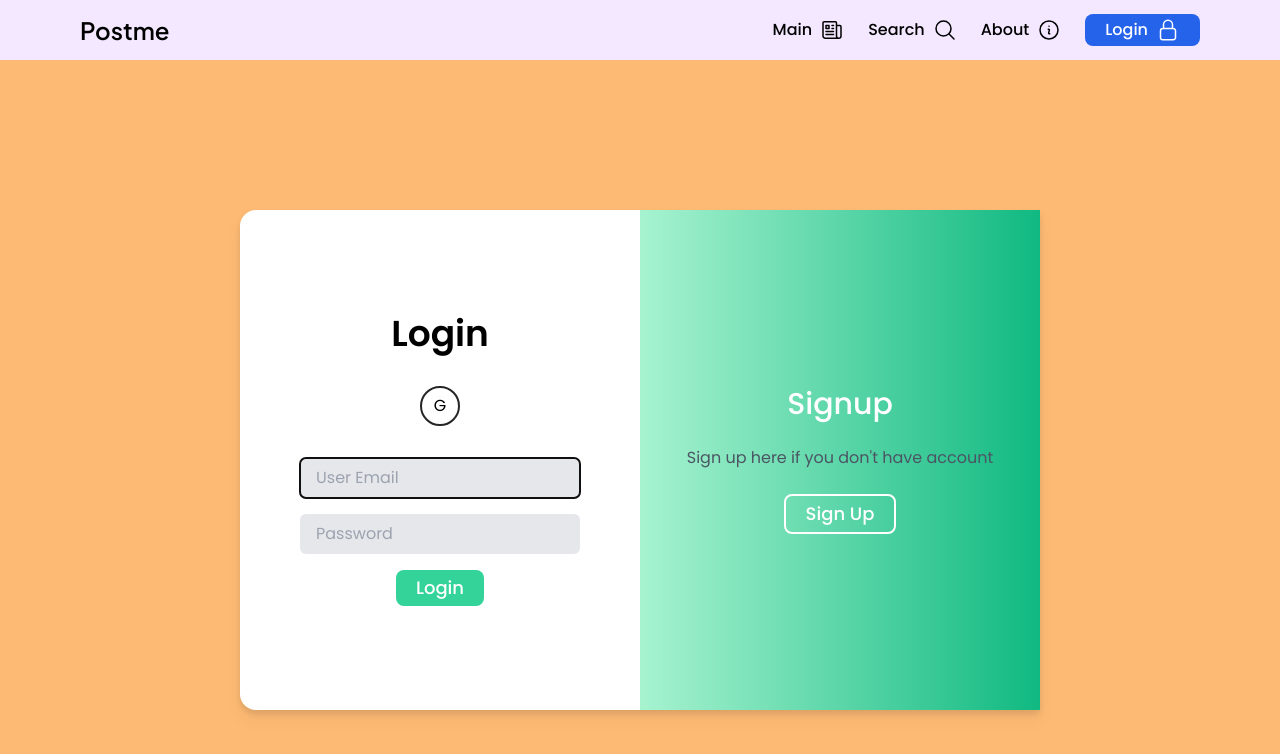
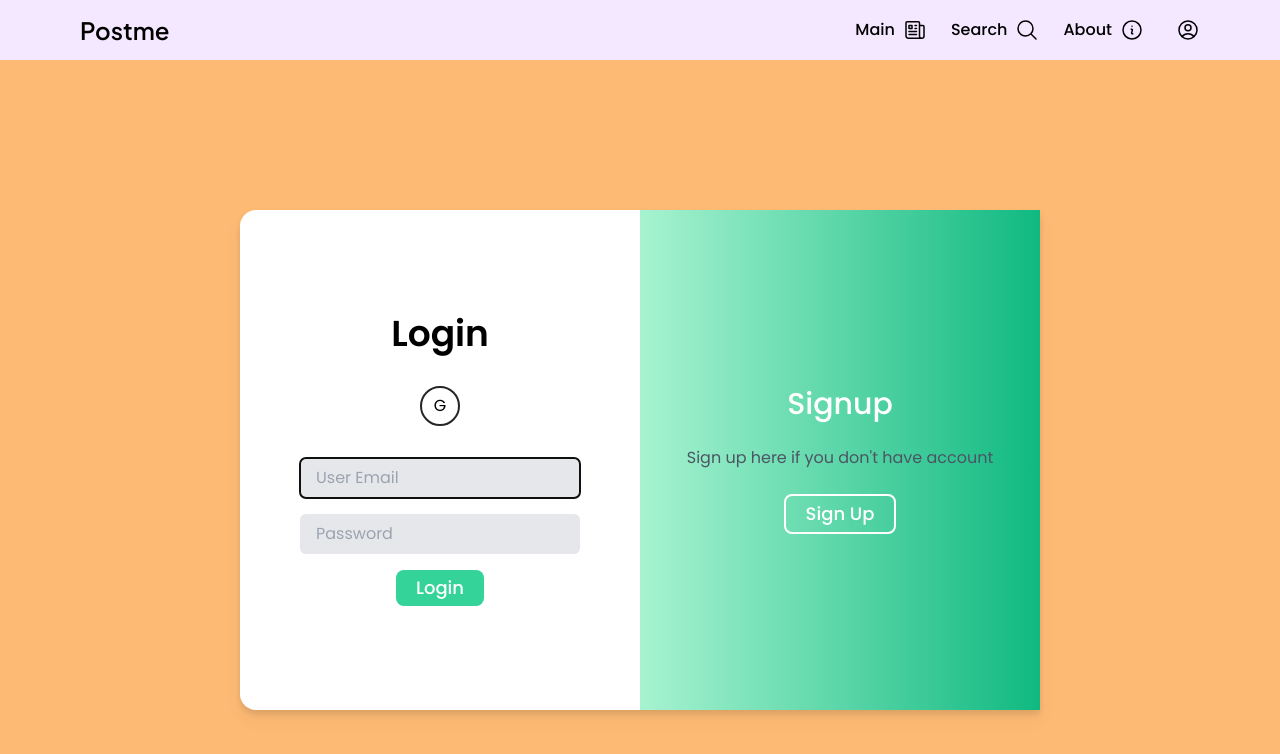
Before and after one commit to tarasnurko/postme, a React (Create React App) app in the folder client/: page /login in a window 1280 px wide. Shown: the top 754 px of the page. Built offline with nearby package versions, Linux system fonts and the light colour scheme; the HTML template or start-up script is replaced by a standard one.

Commit message:
fix: added and fixed authentification

```diff
--- a/client/package.json
+++ b/client/package.json
@@ -8,6 +8,7 @@
     "@testing-library/jest-dom": "^5.16.5",
     "@testing-library/react": "^13.4.0",
     "@testing-library/user-event": "^13.5.0",
+    "js-cookie": "^3.0.1",
     "jwt-decode": "^3.1.2",
     "react": "^18.2.0",
     "react-dom": "^18.2.0",
--- a/client/src/components/Header.jsx
+++ b/client/src/components/Header.jsx
@@ -1,4 +1,4 @@
-import React from "react";
+import React, { useState, useEffect } from "react";
 import { Link } from "react-router-dom";
 import {
   MagnifyingGlassIcon,
@@ -11,7 +11,7 @@ import {
 import useAuth from "../hooks/useAuth";
 
 const Header = () => {
-  const { username } = useAuth();
+  const { isAuthorized, userId, username } = useAuth();
 
   return (
     <header className="w-screen max-w-full mx-auto h-[60px] sticky top-0 z-50  bg-purple-100">
@@ -40,7 +40,7 @@ const Header = () => {
           </li>
 
           <li>
-            {username == null ? (
+            {isAuthorized == null ? (
               <Link
                 to="/login"
                 className="flex items-center gap-2 px-5 py-1 bg-blue-600 text-white rounded-lg transition ease-in-out bg duration-700 hover:bg-blue-800"
@@ -49,7 +49,10 @@ const Header = () => {
                 <LockClosedIcon className="w-6 h-6" />
               </Link>
             ) : (
-              <Link to="/" className="flex items-center gap-2 hover:underline">
+              <Link
+                to={`users/${userId}`}
+                className="flex items-center gap-2 hover:underline"
+              >
                 <p>{username}</p>
                 <UserCircleIcon className="w-6 h-6" />
               </Link>
--- a/client/src/components/Sidebar.jsx
+++ b/client/src/components/Sidebar.jsx
@@ -30,21 +30,21 @@ const Sidebar = (props) => {
           <p className="font-medium text-xl">Users</p>
           <div className="flex flex-col items-center gap-3">
             <div className="flex items-center justify-center gap-3">
-              <div className="w-12 h-12 bg-gray-700 rounded-full"></div>
+              <div className="shrink-0 w-12 h-12 bg-gray-700 rounded-full"></div>
               <div className="flex flex-col justify-center">
                 <p className="font-medium text-base">Username</p>
                 <p className="font-sm text-gray-600">200 followers</p>
               </div>
             </div>
             <div className="flex items-center justify-center gap-3">
-              <div className="w-12 h-12 bg-gray-700 rounded-full"></div>
+              <div className="shrink-0 w-12 h-12 bg-gray-700 rounded-full"></div>
               <div className="flex flex-col justify-center">
                 <p className="font-medium text-base">Username</p>
                 <p className="font-sm text-gray-600">200 followers</p>
               </div>
             </div>
             <div className="flex items-center justify-center gap-3">
-              <div className="w-12 h-12 bg-gray-700 rounded-full"></div>
+              <div className="shrink-0 w-12 h-12 bg-gray-700 rounded-full"></div>
               <div className="flex flex-col justify-center">
                 <p className="font-medium text-base">Username</p>
                 <p className="font-sm text-gray-600">200 followers</p>
--- a/client/src/features/auth/authSlice.js
+++ b/client/src/features/auth/authSlice.js
@@ -1,8 +1,9 @@
 import { createSlice } from "@reduxjs/toolkit";
+import Cookie from "js-cookie";
 
 const authSlice = createSlice({
   name: "auth",
-  initialState: { token: null },
+  initialState: { token: Cookie.get("jwt") || null },
   reducers: {
     setCredentials: (state, action) => {
       const { accessToken } = action.payload;
--- a/client/src/features/post/PostPreview.jsx
+++ b/client/src/features/post/PostPreview.jsx
@@ -7,7 +7,7 @@ const PostPreview = (props) => {
       <div className="flex flex-col items-start gap-4">
         <div className="flex justify-start items-center gap-5">
           <Link to={`/users/${444}`} className="flex items-center gap-3">
-            <div className="w-10 h-10 bg-gray-700 rounded-full"></div>
+            <div className="shrink-0 w-10 h-10 bg-gray-700 rounded-full"></div>
             <p className="text-base">{props.user}</p>
           </Link>
           <div className="flex justify-start items-center gap-3">
--- /dev/null
+++ b/client/src/features/user/userApiSlice.js
@@ -0,0 +1,7 @@
+import { apiSlice } from "../../app/api/apiSlice";
+
+export const userApiSlice = apiSlice.injectEndpoints({
+  endpoints: (builder) => ({}),
+});
+
+export const { useGetMeQuery } = userApiSlice;
--- a/client/src/hooks/useAuth.js
+++ b/client/src/hooks/useAuth.js
@@ -4,15 +4,17 @@ import jwtDecode from "jwt-decode";
 
 const useAuth = () => {
   const token = useSelector(selectCurrentToken);
+  let isAuthorized = false;
+  let userId = null;
+  let username = null;
+  let role = null;
 
-  if (token) {
-    const decodedToken = jwtDecode(token);
-    console.log(decodedToken);
-    const { username, role } = decodedToken.UserInfo;
+  if (token != null) {
+    ({ id: userId, username, role } = jwtDecode(token));
+    isAuthorized = true;
+  }
 
-    return { username, role };
-  }
-  return { username: null, role: null };
+  return { isAuthorized, userId, username, role };
 };
 
 export default useAuth;
--- a/client/src/pages/MainPage.jsx
+++ b/client/src/pages/MainPage.jsx
@@ -4,8 +4,11 @@ import PopularPostsList from "../features/post/PopularPostsList";
 import LatestPostsList from "../features/post/LatestPostsList";
 import FollowingsPostsList from "../features/post/FollowingsPostsList";
 import { ArrowRightCircleIcon } from "@heroicons/react/24/outline";
+import useAuth from "../hooks/useAuth";
 
 const MainPage = () => {
+  const a = useAuth();
+
   return (
     <>
       <section className="container mx-auto px-20">
```
Also changed, not shown: client/src/features/post/Post.jsx (+62 -118 lines), 1 other file (tests, documents, lock files or other folders).
